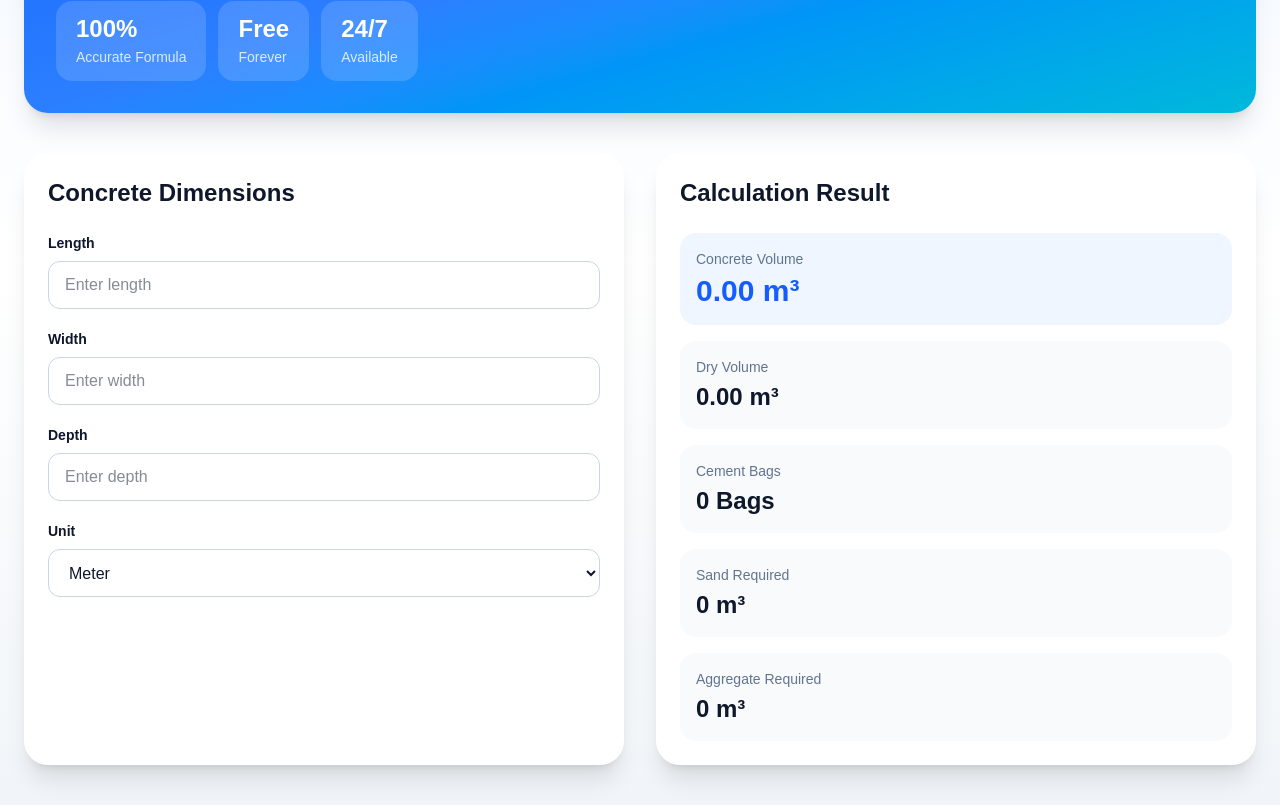
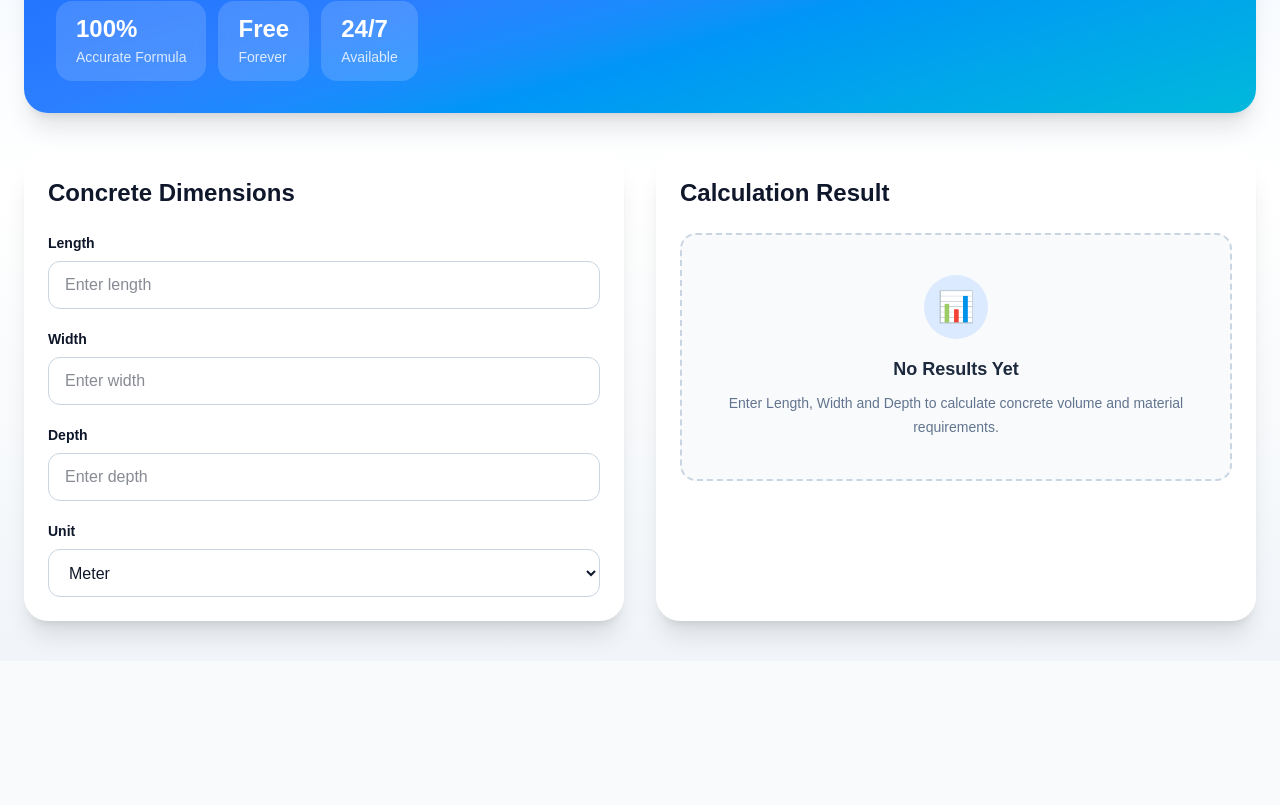
Before and after one commit to km7max-cmd/cornerspan, a Next.js app: page /calculators/concrete in a window 1280 px wide. Shown: the part 280-1085 px from the top of the page. After the commit the page ends 941 px from the top, so only its background shows below. Built offline with nearby package versions, Linux system fonts and the light colour scheme.

Commit message:
Enhance ResultCard with conditional rendering
Added conditional rendering for results display based on volume. Improved layout and messaging for no results state.

```diff
--- a/app/calculators/concrete/components/ResultCard.tsx
+++ b/app/calculators/concrete/components/ResultCard.tsx
@@ -13,6 +13,8 @@ export default function ResultCard({
   sand,
   aggregate,
 }: Props) {
+  const hasResult = volume > 0;
+
   return (
     <section className="rounded-3xl bg-white p-6 shadow-xl">
 
@@ -20,55 +22,83 @@ export default function ResultCard({
         Calculation Result
       </h2>
 
-      <div className="grid gap-4">
+      {!hasResult ? (
+        <div className="rounded-2xl border-2 border-dashed border-slate-300 bg-slate-50 p-10 text-center">
 
-        <div className="rounded-2xl bg-blue-50 p-4">
+          <div className="mx-auto mb-4 flex h-16 w-16 items-center justify-center rounded-full bg-blue-100 text-3xl">
+            📊
+          </div>
+
+          <h3 className="text-lg font-semibold text-slate-800">
+            No Results Yet
+          </h3>
+
+          <p className="mt-2 text-sm leading-6 text-slate-500">
+            Enter Length, Width and Depth to calculate
+            concrete volume and material requirements.
+          </p>
+
+        </div>
+      ) : (
+        <div className="space-y-4">
+
+          <div className="rounded-2xl bg-blue-50 p-5">
             <p className="text-sm text-slate-500">
               Concrete Volume
             </p>
+
             <h3 className="mt-1 text-3xl font-black text-blue-600">
               {volume.toFixed(2)} m³
             </h3>
           </div>
 
+          <div className="grid grid-cols-2 gap-4">
+
             <div className="rounded-2xl bg-slate-50 p-4">
-          <p className="text-sm text-slate-500">
+              <p className="text-xs text-slate-500">
                 Dry Volume
               </p>
-          <h3 className="mt-1 text-2xl font-bold text-slate-900">
+
+              <h3 className="mt-2 text-xl font-bold text-slate-900">
                 {dryVolume.toFixed(2)} m³
               </h3>
             </div>
 
             <div className="rounded-2xl bg-slate-50 p-4">
-          <p className="text-sm text-slate-500">
+              <p className="text-xs text-slate-500">
                 Cement Bags
               </p>
-          <h3 className="mt-1 text-2xl font-bold text-slate-900">
-            {bags} Bags
+
+              <h3 className="mt-2 text-xl font-bold text-slate-900">
+                {bags}
               </h3>
             </div>
 
             <div className="rounded-2xl bg-slate-50 p-4">
-          <p className="text-sm text-slate-500">
-            Sand Required
+              <p className="text-xs text-slate-500">
+                Sand
               </p>
-          <h3 className="mt-1 text-2xl font-bold text-slate-900">
+
+              <h3 className="mt-2 text-xl font-bold text-slate-900">
                 {sand} m³
               </h3>
             </div>
 
             <div className="rounded-2xl bg-slate-50 p-4">
-          <p className="text-sm text-slate-500">
-            Aggregate Required
+              <p className="text-xs text-slate-500">
+                Aggregate
               </p>
-          <h3 className="mt-1 text-2xl font-bold text-slate-900">
+
+              <h3 className="mt-2 text-xl font-bold text-slate-900">
                 {aggregate} m³
               </h3>
             </div>
 
           </div>
 
+        </div>
+      )}
+
     </section>
   );
 }
```
Lines whose indentation alone changed are shown as unchanged.
